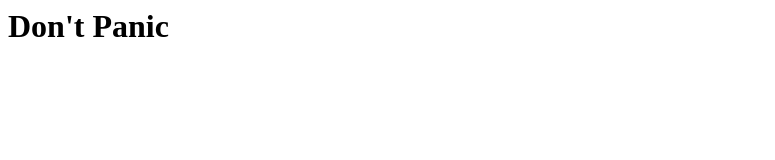
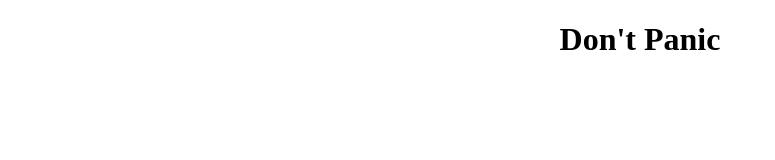
Before and after one commit to dvberkelnl/default, a plain HTML site: page index.html in a window 1280 px wide. Shown: the whole page, without its empty margins (0-775 px from the left). Drawn offline with Linux system fonts and the light colour scheme.

Commit message:
introduce a stylesheet

```diff
--- /dev/null
+++ b/css/dvberkel.nl.css
@@ -0,0 +1,8 @@
+body {
+    margin: 0;
+    padding: 0;
+}
+
+h1 {
+    text-align: center;
+}
--- a/index.html
+++ b/index.html
@@ -1,6 +1,9 @@
+<!doctype html>
 <html>
   <head>
+    <meta charset="utf-8"/>
     <title>dvberkel.nl</title>
+    <link rel="stylesheet" href="css/dvberkel.nl.css" />
   </head>
   <body>
     <h1>Don't Panic</h1>
```
